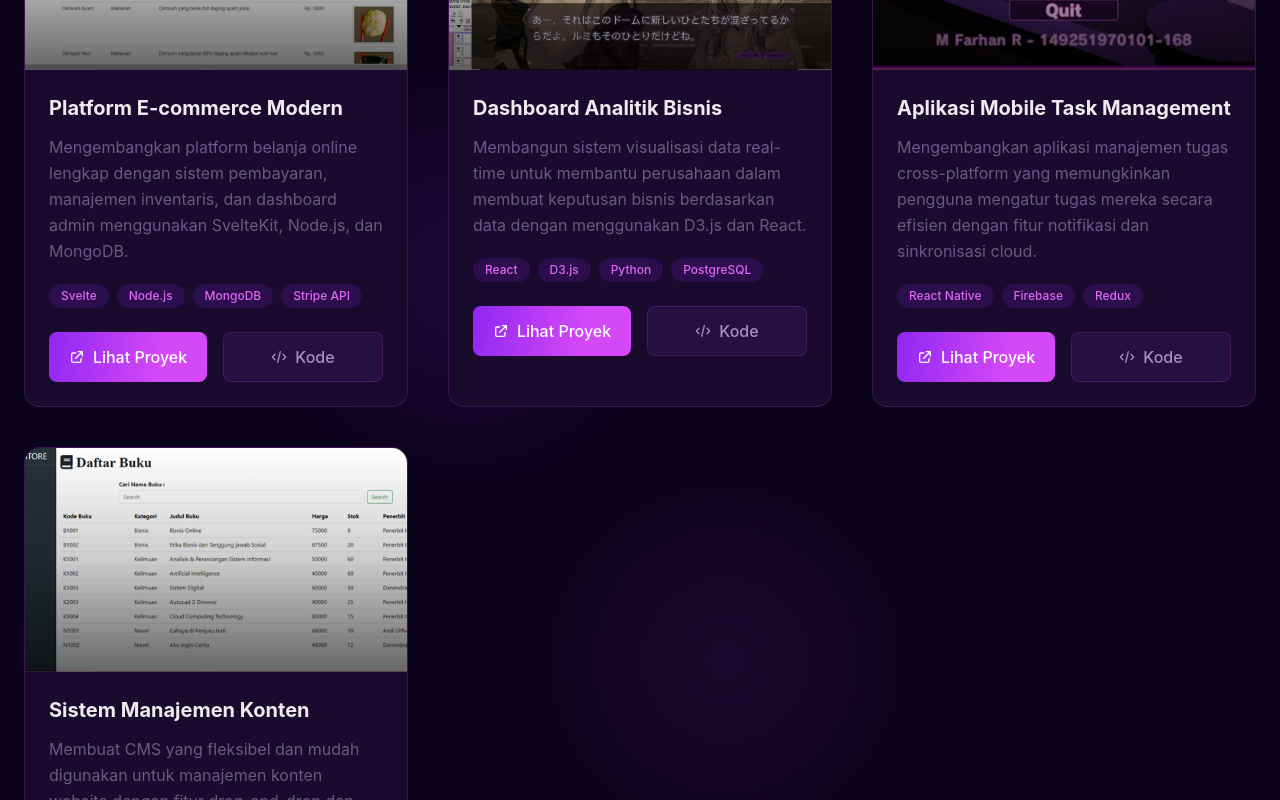
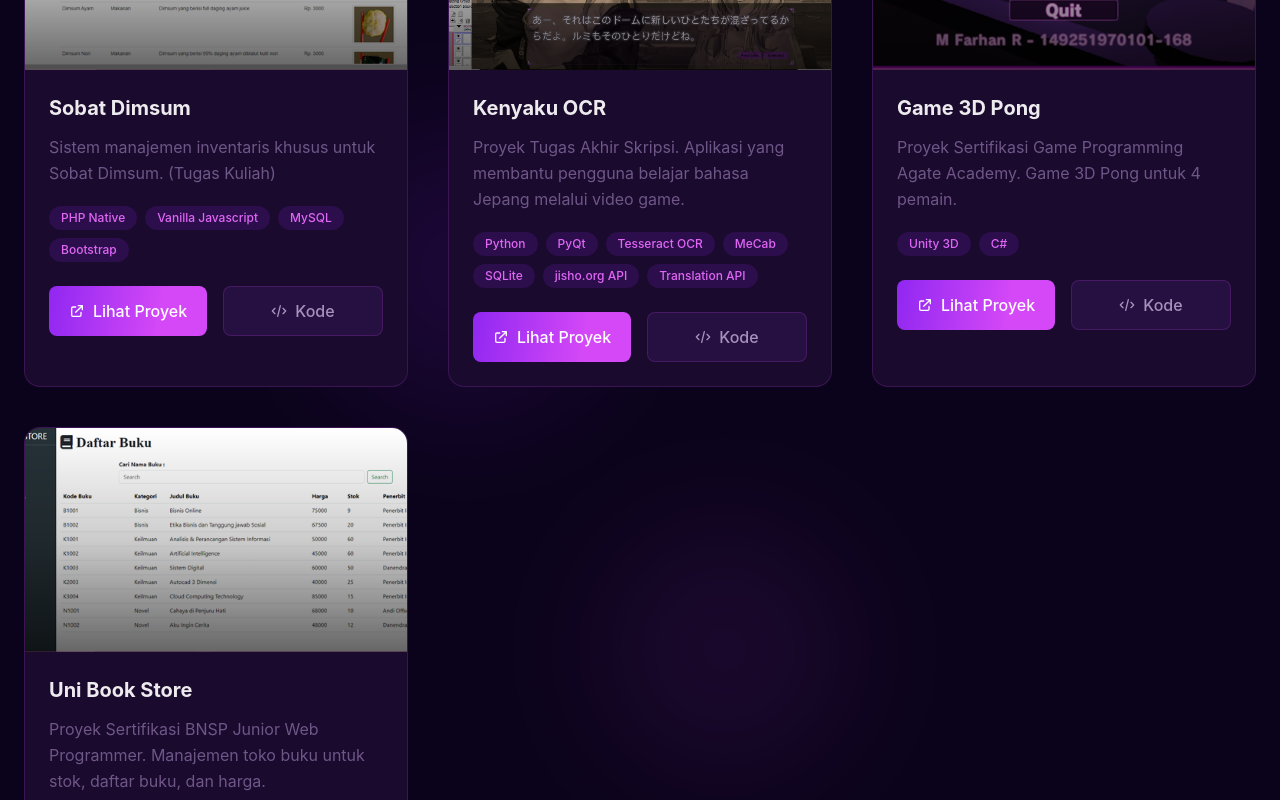
Before and after one commit to VxyX/porto_v2, a Svelte app: page / in a window 1280 px wide. Shown: the part 4600-5400 px from the top of the page. Built offline with nearby package versions, Linux system fonts and the light colour scheme.

Commit message:
adjust projects

```diff
--- a/src/data/locales/en.ts
+++ b/src/data/locales/en.ts
@@ -127,9 +127,9 @@ export const enData = {
   projects: [
     {
       id: 1,
-      title: 'Modern E-commerce Platform',
-      description: 'Built a full-featured online shopping platform complete with payment integration, inventory management, and an admin dashboard using SvelteKit, Node.js, and MongoDB.',
-      technologies: ['Svelte', 'Node.js', 'MongoDB', 'Stripe API'],
+      title: 'Sobat Dimsum',
+      description: 'Inventory management specifically for Sobat Dimsum. (Collague Task)',
+      technologies: ['PHP Native', 'Vanilla Javascript', 'MySQL', 'Bootstrap'],
       image: '/img/project_img/SobatDimsum.png',
       github: '#',
       live: '#',
@@ -137,29 +137,29 @@ export const enData = {
     },
     {
       id: 2,
-      title: 'Business Analytics Dashboard',
-      description: 'Developed a real-time data visualization system helping organizations make data-driven decisions using D3.js and React.',
-      technologies: ['React', 'D3.js', 'Python', 'PostgreSQL'],
+      title: 'Kenyaku OCR',
+      description: 'Undergraduate Thesis Project. An application that helps users to learn Japanese through video games.',
+      technologies: ['Python', 'PyQt', 'Tesseract OCR', 'MeCab', 'SQLite', 'jisho.org API', 'Translation API'],
       image: '/img/project_img/OCR_JP.png',
-      github: '#',
+      github: 'https://github.com/VxyX/OcrJpKanjiLearning',
       live: '#',
-      category: 'web',
+      category: 'desktop',
     },
     {
       id: 3,
-      title: 'Task Management Mobile App',
-      description: 'Engineered a cross-platform mobile application enabling users to organize tasks efficiently with notifications and cloud sync.',
-      technologies: ['React Native', 'Firebase', 'Redux'],
+      title: 'Game 3D Pong',
+      description: 'Agate Academy Game Programming Certification Project. A 3D pong game with 4 players.',
+      technologies: ['Unity 3D', 'C#'],
       image: '/img/project_img/3DPong.png',
-      github: '#',
+      github: 'https://github.com/VxyX/M-Farhan-R-149251970101-168-3D-Pong',
       live: '#',
-      category: 'mobile',
+      category: 'game',
     },
     {
       id: 4,
-      title: 'Content Management System',
-      description: 'Created a flexible headless CMS with drag-and-drop page creation and live preview features.',
-      technologies: ['SvelteKit', 'GraphQL', 'Prisma', 'PostgreSQL'],
+      title: 'Uni Book Store',
+      description: 'BNSP Certification Project for Junior Web Programmer. A book store management for stock, book list, and price',
+      technologies: ['PHP Native', 'Vanilla Javascript', 'MySQL', 'Bootstrap'],
       image: '/img/project_img/UniBookStore.png',
       github: '#',
       live: '#',
--- a/src/data/locales/id.ts
+++ b/src/data/locales/id.ts
@@ -127,9 +127,9 @@ export const idData = {
   projects: [
     {
       id: 1,
-      title: 'Platform E-commerce Modern',
-      description: 'Mengembangkan platform belanja online lengkap dengan sistem pembayaran, manajemen inventaris, dan dashboard admin menggunakan SvelteKit, Node.js, dan MongoDB.',
-      technologies: ['Svelte', 'Node.js', 'MongoDB', 'Stripe API'],
+      title: 'Sobat Dimsum',
+      description: 'Sistem manajemen inventaris khusus untuk Sobat Dimsum. (Tugas Kuliah)',
+      technologies: ['PHP Native', 'Vanilla Javascript', 'MySQL', 'Bootstrap'],
       image: '/img/project_img/SobatDimsum.png',
       github: '#',
       live: '#',
@@ -137,29 +137,29 @@ export const idData = {
     },
     {
       id: 2,
-      title: 'Dashboard Analitik Bisnis',
-      description: 'Membangun sistem visualisasi data real-time untuk membantu perusahaan dalam membuat keputusan bisnis berdasarkan data dengan menggunakan D3.js dan React.',
-      technologies: ['React', 'D3.js', 'Python', 'PostgreSQL'],
+      title: 'Kenyaku OCR',
+      description: 'Proyek Tugas Akhir Skripsi. Aplikasi yang membantu pengguna belajar bahasa Jepang melalui video game.',
+      technologies: ['Python', 'PyQt', 'Tesseract OCR', 'MeCab', 'SQLite', 'jisho.org API', 'Translation API'],
       image: '/img/project_img/OCR_JP.png',
-      github: '#',
+      github: 'https://github.com/VxyX/OcrJpKanjiLearning',
       live: '#',
-      category: 'web',
+      category: 'desktop',
     },
     {
       id: 3,
-      title: 'Aplikasi Mobile Task Management',
-      description: 'Mengembangkan aplikasi manajemen tugas cross-platform yang memungkinkan pengguna mengatur tugas mereka secara efisien dengan fitur notifikasi dan sinkronisasi cloud.',
-      technologies: ['React Native', 'Firebase', 'Redux'],
+      title: 'Game 3D Pong',
+      description: 'Proyek Sertifikasi Game Programming Agate Academy. Game 3D Pong untuk 4 pemain.',
+      technologies: ['Unity 3D', 'C#'],
       image: '/img/project_img/3DPong.png',
-      github: '#',
+      github: 'https://github.com/VxyX/M-Farhan-R-149251970101-168-3D-Pong',
       live: '#',
-      category: 'mobile',
+      category: 'game',
     },
     {
       id: 4,
-      title: 'Sistem Manajemen Konten',
-      description: 'Membuat CMS yang fleksibel dan mudah digunakan untuk manajemen konten website dengan fitur drag-and-drop dan preview langsung.',
-      technologies: ['SvelteKit', 'GraphQL', 'Prisma', 'PostgreSQL'],
+      title: 'Uni Book Store',
+      description: 'Proyek Sertifikasi BNSP Junior Web Programmer. Manajemen toko buku untuk stok, daftar buku, dan harga.',
+      technologies: ['PHP Native', 'Vanilla Javascript', 'MySQL', 'Bootstrap'],
       image: '/img/project_img/UniBookStore.png',
       github: '#',
       live: '#',
--- a/src/data/locales/jp.ts
+++ b/src/data/locales/jp.ts
@@ -127,9 +127,9 @@ export const jpData = {
   projects: [
     {
       id: 1,
-      title: 'モダンECショッピングプラットフォーム',
-      description: '決済機能、在庫管理、管理者ダッシュボードを備えたフル機能のオンラインショップをSvelteKit、Node.js、MongoDBで構築。',
-      technologies: ['Svelte', 'Node.js', 'MongoDB', 'Stripe API'],
+      title: 'Sobat Dimsum',
+      description: 'Sobat Dimsum専用の在庫管理システム。（大学の課題）',
+      technologies: ['PHP Native', 'Vanilla Javascript', 'MySQL', 'Bootstrap'],
       image: '/img/project_img/SobatDimsum.png',
       github: '#',
       live: '#',
@@ -137,29 +137,29 @@ export const jpData = {
     },
     {
       id: 2,
-      title: 'ビジネスアナリティクスダッシュボード',
-      description: 'データ駆動型の意思決定を支援する、D3.jsとReactを用いたリアルタイムデータ可視化システム。',
-      technologies: ['React', 'D3.js', 'Python', 'PostgreSQL'],
+      title: 'Kenyaku OCR',
+      description: '学士論文プロジェクト。ビデオゲームを通じて日本語を学習できるようにサポートするアプリケーション。',
+      technologies: ['Python', 'PyQt', 'Tesseract OCR', 'MeCab', 'SQLite', 'jisho.org API', 'Translation API'],
       image: '/img/project_img/OCR_JP.png',
-      github: '#',
+      github: 'https://github.com/VxyX/OcrJpKanjiLearning',
       live: '#',
-      category: 'web',
+      category: 'desktop',
     },
     {
       id: 3,
-      title: 'タスク管理モバイルアプリ',
-      description: 'クラウド同期や通知機能を備えたクロスプラットフォーム対応のタスク管理アプリ。',
-      technologies: ['React Native', 'Firebase', 'Redux'],
+      title: 'Game 3D Pong',
+      description: 'Agate Academy ゲームプログラミング認定プロジェクト。4人対戦対応の3Dポンゲーム。',
+      technologies: ['Unity 3D', 'C#'],
       image: '/img/project_img/3DPong.png',
-      github: '#',
+      github: 'https://github.com/VxyX/M-Farhan-R-149251970101-168-3D-Pong',
       live: '#',
-      category: 'mobile',
+      category: 'game',
     },
     {
       id: 4,
-      title: 'ヘッドレスコンテンツ管理システム',
-      description: 'ドラッグ＆ドロップ編集およびリアルタイムプレビュー機能を搭載した柔軟なCMS。',
-      technologies: ['SvelteKit', 'GraphQL', 'Prisma', 'PostgreSQL'],
+      title: 'Uni Book Store',
+      description: 'BNSP ジュニアWebプログラマー認定プロジェクト。在庫、書籍一覧、価格を管理するオンライン書店システム。',
+      technologies: ['PHP Native', 'Vanilla Javascript', 'MySQL', 'Bootstrap'],
       image: '/img/project_img/UniBookStore.png',
       github: '#',
       live: '#',
```
